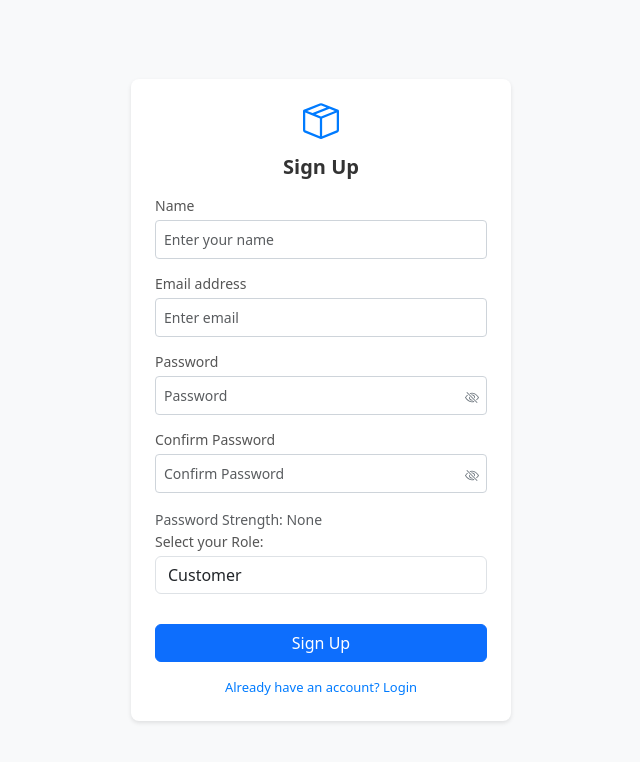
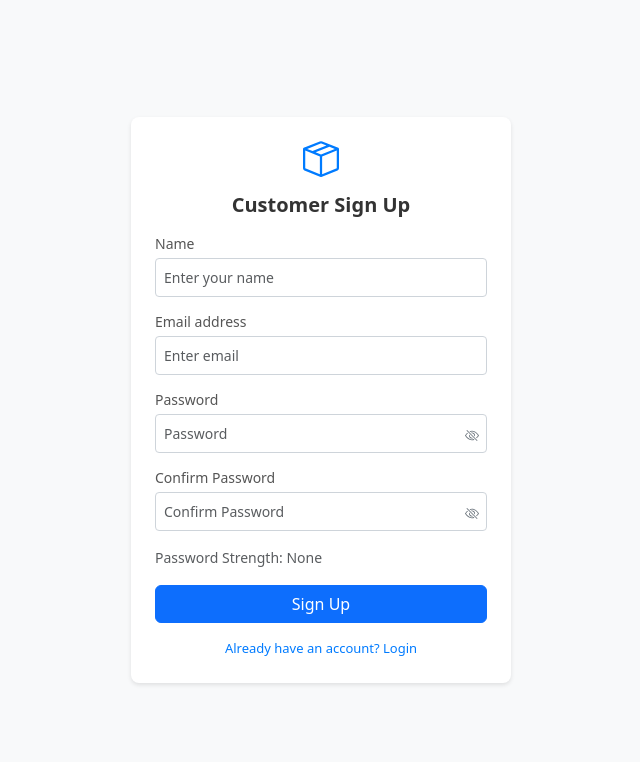
Before and after one commit to lance449/CCS112-midterm-case-study, a React (Create React App) app: page /signup in a window 1280 px wide. Shown: the top 762 px of the page, without its empty margins (319-959 px from the left). Built offline with nearby package versions, Linux system fonts and the light colour scheme; the HTML template or start-up script is replaced by a standard one.

Commit message:
Bug Fixes

```diff
--- a/src/AuthForm.js
+++ b/src/AuthForm.js
@@ -11,7 +11,6 @@ const AuthForm = ({ title, fields, submitText, altLink, altText, onSubmit, error
     email: '',
     password: '',
     password_confirmation: '',
-    role: 'customer',
   });
   const [showPassword, setShowPassword] = useState(false);
   const [showConfirmPassword, setShowConfirmPassword] = useState(false);
@@ -97,23 +96,6 @@ const AuthForm = ({ title, fields, submitText, altLink, altText, onSubmit, error
               </div>
             )}
 
-            {!isLoginPage && (
-              <Form.Group className="auth-form-group" controlId="formRole">
-                <Form.Label>Select your Role: </Form.Label>
-                <Form.Control
-                  as="select"
-                  name="role"
-                  value={formData.role || 'customer'}
-                  onChange={handleInputChange}
-                  isInvalid={!!errors.role}
-                >
-                  <option value="customer">Customer</option>
-                  <option value="admin">Admin</option>
-                </Form.Control>
-                {errors.role && <div className="auth-error">{errors.role}</div>}
-              </Form.Group>
-            )}
-
             <Button variant="primary" type="submit" className="auth-submit-btn">
               {submitText}
             </Button>
--- a/src/api.js
+++ b/src/api.js
@@ -2,14 +2,13 @@ import axios from 'axios';
 
 const API_URL = 'http://localhost:8000/api';
 
-export const register = async (name, email, password, password_confirmation, role) => {
+export const register = async (name, email, password, password_confirmation) => {
   try {
     const response = await axios.post(`${API_URL}/register`, {
       name,
       email,
       password,
-      password_confirmation,
-      role
+      password_confirmation
     });
     return response.data;
   } catch (error) {
--- a/src/components/SignUp.js
+++ b/src/components/SignUp.js
@@ -16,7 +16,7 @@ const SignUp = () => {
 
   const handleSignUp = async (formData) => {
     try {
-      await register(formData.name, formData.email, formData.password, formData.password_confirmation, formData.role);
+      await register(formData.name, formData.email, formData.password, formData.password_confirmation);
       navigate('/login');
     } catch (error) {
       if (error.errors) {
@@ -29,7 +29,7 @@ const SignUp = () => {
 
   return (
     <AuthForm
-      title="Sign Up"
+      title="Customer Sign Up"
       fields={fields}
       submitText="Sign Up"
       altLink="/login"
```
